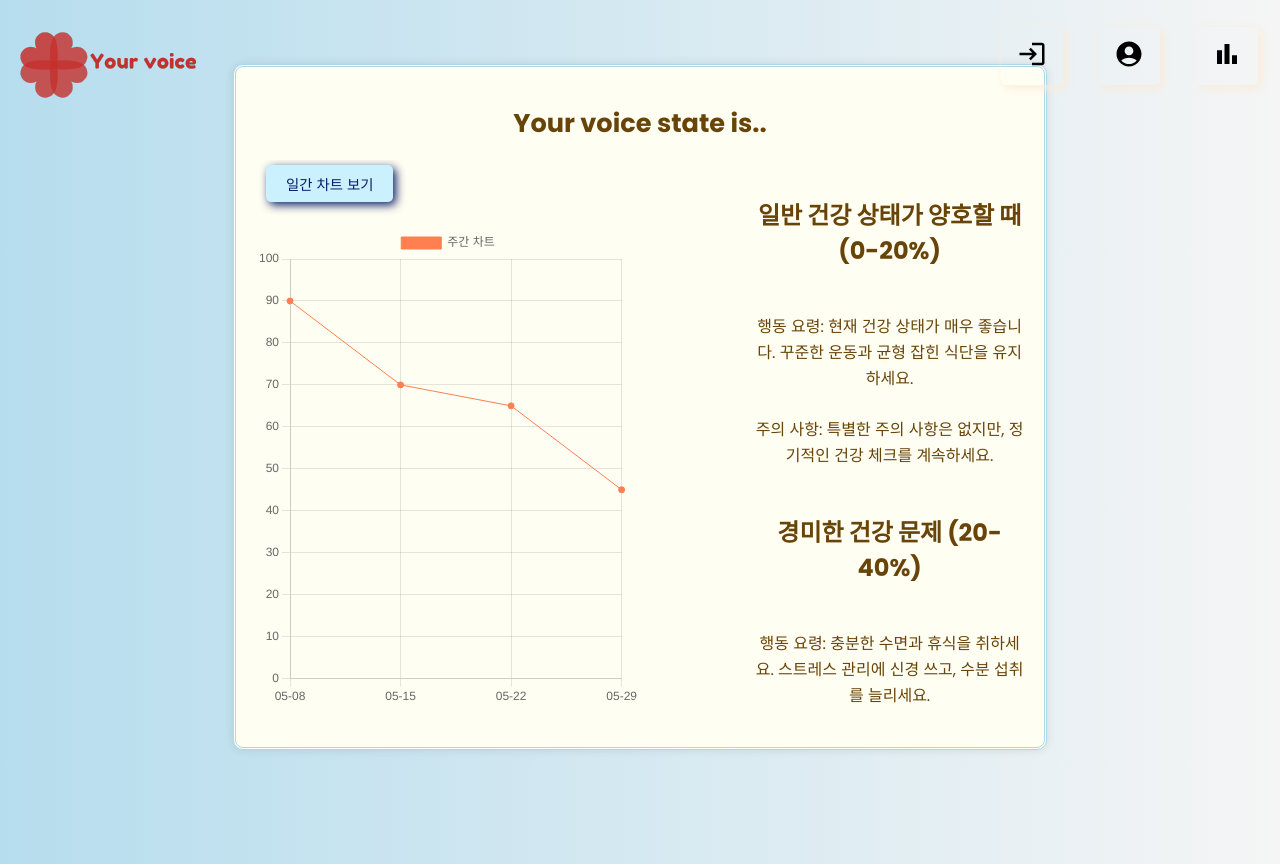
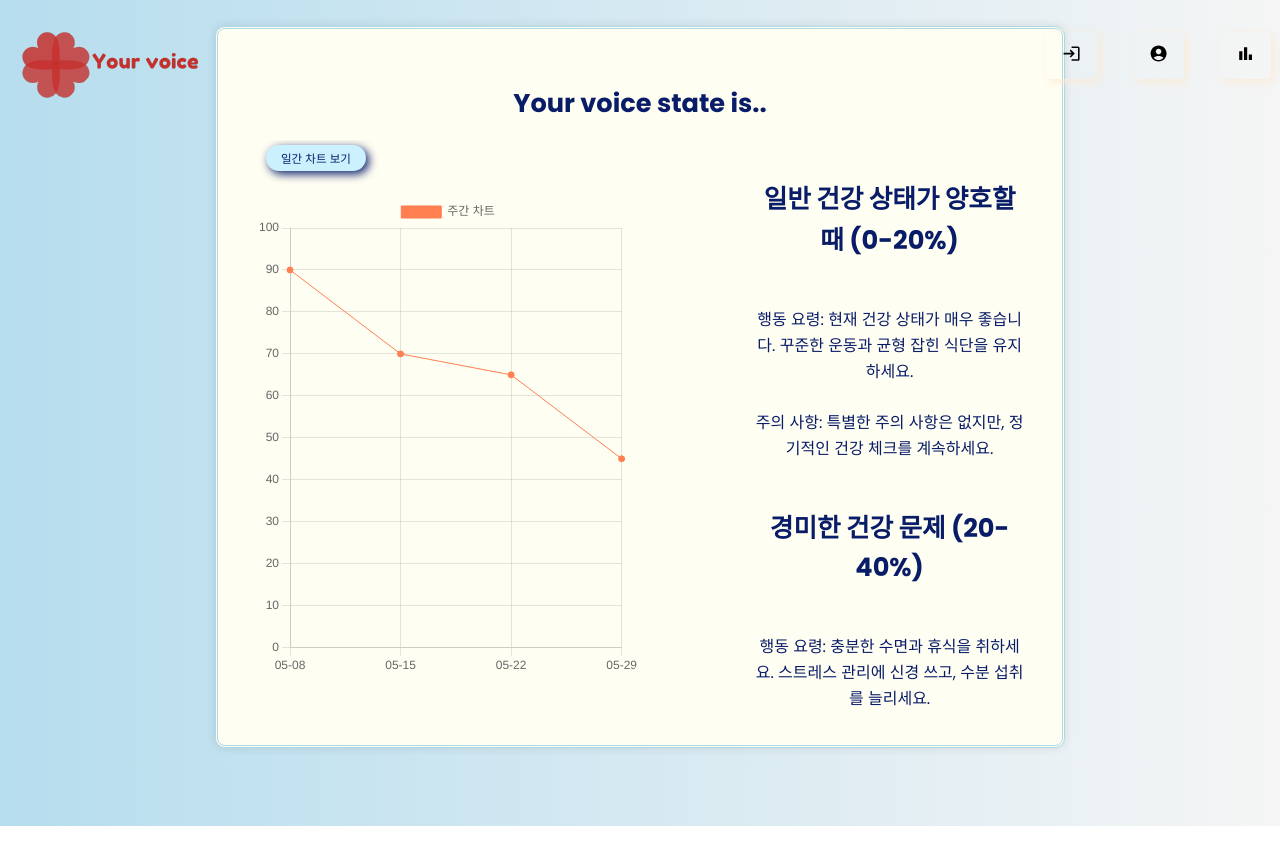
Before and after one commit to Soojong94/SilJeon, a React (Create React App) app in the folder your_voice/front/: page /MyPage in a window 1280 px wide. After the commit the page ends 826 px from the top, so only its background shows below. Built offline with nearby package versions, Linux system fonts and the light colour scheme.

Commit message:
호호커밋

```diff
--- a/your_voice/front/src/Button/BtnDg.css
+++ b/your_voice/front/src/Button/BtnDg.css
@@ -3,8 +3,8 @@
     border: none;
     padding: 10px 20px;
     cursor: pointer;
-    border-radius: 10px;
-    font-size: 1em;
+    border-radius: 5vw;
+    font-size: 1vw;
     margin-top: 50px;
     color:#090d5c;
     box-shadow: 5px 5px 20px;
--- a/your_voice/front/src/NewMain/NewMainPg.css
+++ b/your_voice/front/src/NewMain/NewMainPg.css
@@ -57,13 +57,13 @@ body {
     margin: 0 , 0 ,30px, 0;
 
 
-    font-size: 2.7em;
+    font-size: 3vw;
     color: rgb(9, 28, 104);
 }
 
 .expln {
-    font-size: 1.4em;
-    margin: 20px 0;
+    font-size: 1.4vw;
+    margin: 2% 0;
     color: rgb(9, 28, 104);
 }
 
@@ -73,7 +73,7 @@ body {
     padding: 10px 20px;
     cursor: pointer;
     border-radius: 10px;
-    font-size: 1em;
+    font-size: 1vw;
     margin-top: 100px;
     color: rgb(9, 28, 104);
     box-shadow: 5px 5px 20px;
--- a/your_voice/front/src/NewMain/NewMainPg.jsx
+++ b/your_voice/front/src/NewMain/NewMainPg.jsx
@@ -21,7 +21,7 @@ function NewMainPg() {
                 <div className='MainImg'>
                 <RingLoader
         color="#36d7b7"
-        size={200}
+        size={250}
         speedMultiplier={0.8}
       />
                 </div>
--- a/your_voice/front/src/Route/menu.css
+++ b/your_voice/front/src/Route/menu.css
@@ -16,8 +16,9 @@
 }
 
 .menu_bar .icon {
+  width: 1.5vw;
   cursor: pointer;
-  font-size: 30px;
+  font-size: 1.5vw;
   color: black;
   transition: color 0.3s ease;
 }
@@ -42,14 +43,11 @@
   display: flex;
   justify-content: space-between;
   align-items: center;
-  padding-left: 2vw;
+  padding-left: 3vw;
   padding-right: 2vw;
 }
 
-.logo {
-  margin-left: 10px;
 
-}
 
 .nav-items {
   display: flex;
--- a/your_voice/front/src/loading_page/loading_page.css
+++ b/your_voice/front/src/loading_page/loading_page.css
@@ -8,6 +8,8 @@
 }
 
 .loaderText {
-  margin-left: 5%;
-  font-size: larger;
+  text-align: center;
+  margin: 5vw 0vw 0vw 18vw;
+  font-size: 2vw;
+  color: rgb(9, 28, 104);
 }
--- a/your_voice/front/src/loading_page/loading_page.jsx
+++ b/your_voice/front/src/loading_page/loading_page.jsx
@@ -45,11 +45,11 @@ function LoadingPage() {
       <MenuBar />
       <RingLoader
         color="#36d7b7"
-        size={200}
+        size={400}
         speedMultiplier={0.8}
       />
       <div className='loaderText'>
-        <h1>소리를 분석중입니다</h1>
+        <h1>분석중..</h1>
       </div>
     </div>
   );
--- a/your_voice/front/src/my_page/my_page.css
+++ b/your_voice/front/src/my_page/my_page.css
@@ -18,19 +18,22 @@ body {
   width:60vw;
   background-color: rgb(255, 254, 242);
   /* 약간 투명한 배경색으로 조정 */
-  margin: 5% auto;
+  margin: 2vw auto;
   box-shadow: 0 0 10px rgba(0, 0, 0, 0.1);
   position: relative;
   border: 3px double lightblue;
-  padding: 20px;
+  padding: 3%;
   border-radius: 10px;
-  color: rgb(104, 68, 9);
+  color: rgb(9, 28, 104);
 
 }
 
+.myH2{
 
+  font-size: 2vw;
+}
 .my_page_head {
-  color: rgb(104, 68, 9);
+  color: rgb(9, 28, 104);
     font-size: 1vw;
 
 
@@ -68,10 +71,10 @@ body {
 
 button {
   margin: 5px 5px 25px 10px;
-  padding: 8px 20px;
+  padding: 1% 3%;
   background-color: rgb(203, 240, 254);
   border: none;
-  border-radius: 5px;
+  border-radius: 5vw;
   cursor: pointer;
 
   color: rgb(9, 28, 104);
@@ -79,7 +82,7 @@ button {
 
   cursor: pointer;
 
-  font-size: 0.9em;
+  font-size: 0.9vw;
 
 
 
--- a/your_voice/front/src/my_page/my_page.jsx
+++ b/your_voice/front/src/my_page/my_page.jsx
@@ -17,7 +17,7 @@ function my_page() {
         </div>
         <div className='my_page_body'>
           <p>
-            <h2>일반 건강 상태가 양호할 때 (0-20%)</h2>
+            <h2 className='myH2'>일반 건강 상태가 양호할 때 (0-20%)</h2>
             <br />
 
 
@@ -27,7 +27,7 @@ function my_page() {
             주의 사항: 특별한 주의 사항은 없지만, 정기적인 건강 체크를 계속하세요.
             <br />
             <br />
-            <h2>경미한 건강 문제 (20-40%)</h2>
+            <h2 className='myH2'>경미한 건강 문제 (20-40%)</h2>
             <br />
 
             행동 요령: 충분한 수면과 휴식을 취하세요. 스트레스 관리에 신경 쓰고, 수분 섭취를 늘리세요.
--- a/your_voice/front/src/upload2/bothload.css
+++ b/your_voice/front/src/upload2/bothload.css
@@ -16,14 +16,14 @@
     background-color: rgb(255, 254, 242);
     box-shadow: 10px 10px 20px rgba(72, 62, 1, 0.5);
 
-
+    margin-top: 5vw;
 
     box-sizing: border-box;
 
     text-align: center;
     justify-content: center;
-    padding: 10px 0;
-    margin-top: 40px;
+    padding: 2vw 0;
+
 }
 
 .udH1 {
@@ -86,8 +86,8 @@
     border: none;
     padding: 7px 15px;
     cursor: pointer;
-    border-radius: 10px;
-    font-size: 0.9em;
+    border-radius: 5vw;
+    font-size: 0.9wv;
     width: 26%;
 
     color: rgb(9, 28, 104);
@@ -101,8 +101,8 @@
     border: none;
     padding: 7px 15px;
     cursor: pointer;
-    border-radius: 10px;
-    font-size: 0.9em;
+    border-radius: 5vw;
+    font-size: 0.9vw;
     width: 15%;
 
     color: rgb(9, 28, 104);
@@ -126,8 +126,8 @@ audio {
     background-color: whitesmoke;
     border: none;
     padding: 10px 15px;
-    border-radius: 30px;
-    width: 60%;
+    border-radius: 5vw;
+    width: 55vw;
     cursor: pointer;
     transition: background-color 0.3s ease;
     box-shadow: 0 2px 4px rgba(0, 0, 0, 3);
```
